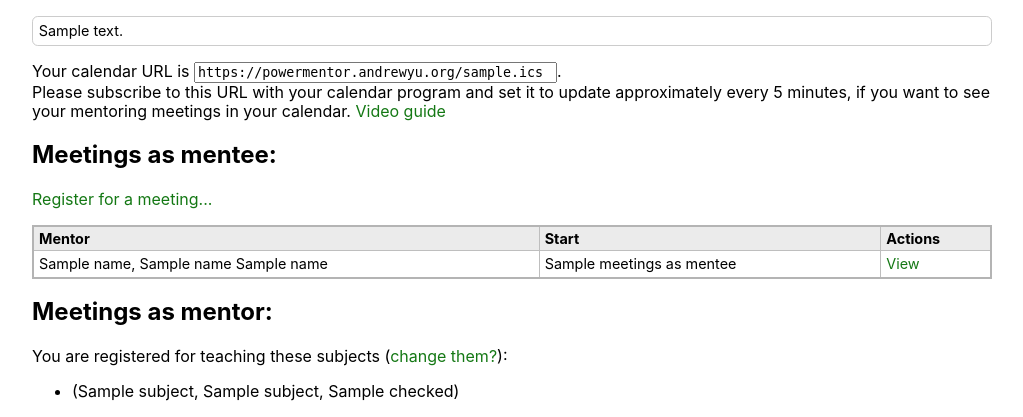
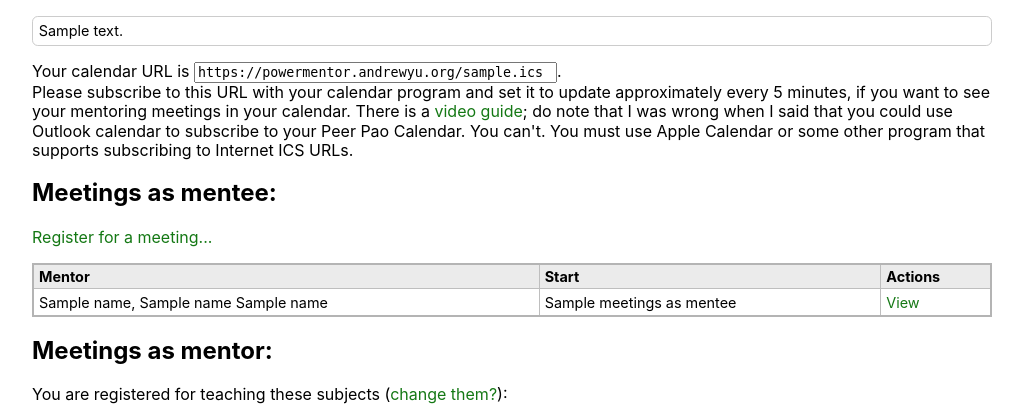
Before and after one commit to runxiyu/mentorweb, a Flask app: template templates/index.html in a window 1280 px wide. Shown: the part 74-491 px from the top of the page, without its empty margins (128-1151 px from the left). Run offline with Flask 3, Linux system fonts and the light colour scheme; the template is opened without the code that fills it: most values are stand-ins (such as "Sample title", 1, 10 or a date in 2020).

Commit message:
Correction

```diff
--- a/templates/index.html
+++ b/templates/index.html
@@ -26,7 +26,7 @@
 	</div>
 	{% endif %}
 	<p>
-	Your calendar URL is <input size="43" type="text" style="font-family: monospace;" readonly value="https://powermentor.andrewyu.org/{{username}}.ics" />.<br />Please subscribe to this URL with your calendar program and set it to update approximately every 5 minutes, if you want to see your mentoring meetings in your calendar. <a href="https://ykpaoschool-my.sharepoint.com/:v:/g/personal/s22537_ykpaoschool_cn/Ecz7v90-01BCqjIGv0RCMlgBYUJlVc-OcdszEUAbg6J7UA">Video guide</a>
+	Your calendar URL is <input size="43" type="text" style="font-family: monospace;" readonly value="https://powermentor.andrewyu.org/{{username}}.ics" />.<br />Please subscribe to this URL with your calendar program and set it to update approximately every 5 minutes, if you want to see your mentoring meetings in your calendar. There is a <a href="https://ykpaoschool-my.sharepoint.com/:v:/g/personal/s22537_ykpaoschool_cn/Ecz7v90-01BCqjIGv0RCMlgBYUJlVc-OcdszEUAbg6J7UA">video guide</a>; do note that I was wrong when I said that you could use Outlook calendar to subscribe to your Peer Pao Calendar. You can't. You must use Apple Calendar or some other program that supports subscribing to Internet ICS URLs.
 	</p>
 	<h2>
 		Meetings as mentee:
```
